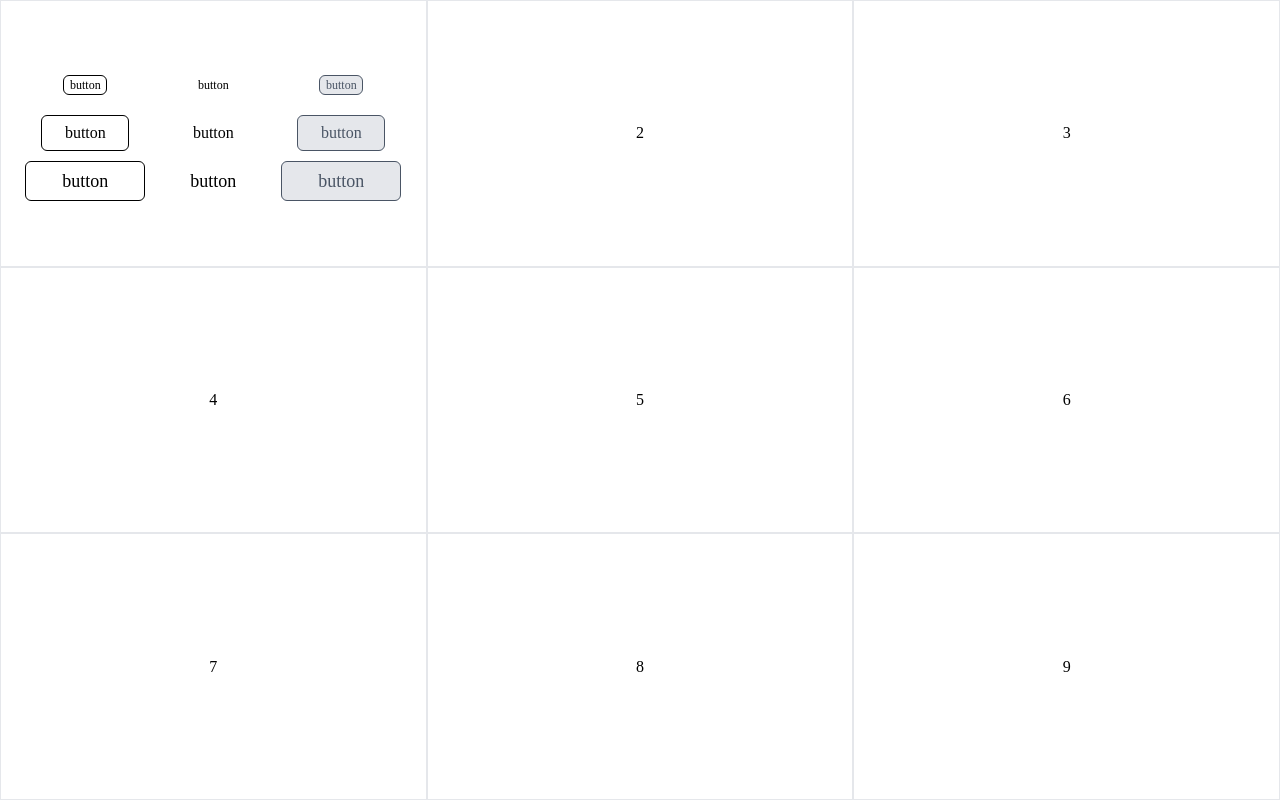
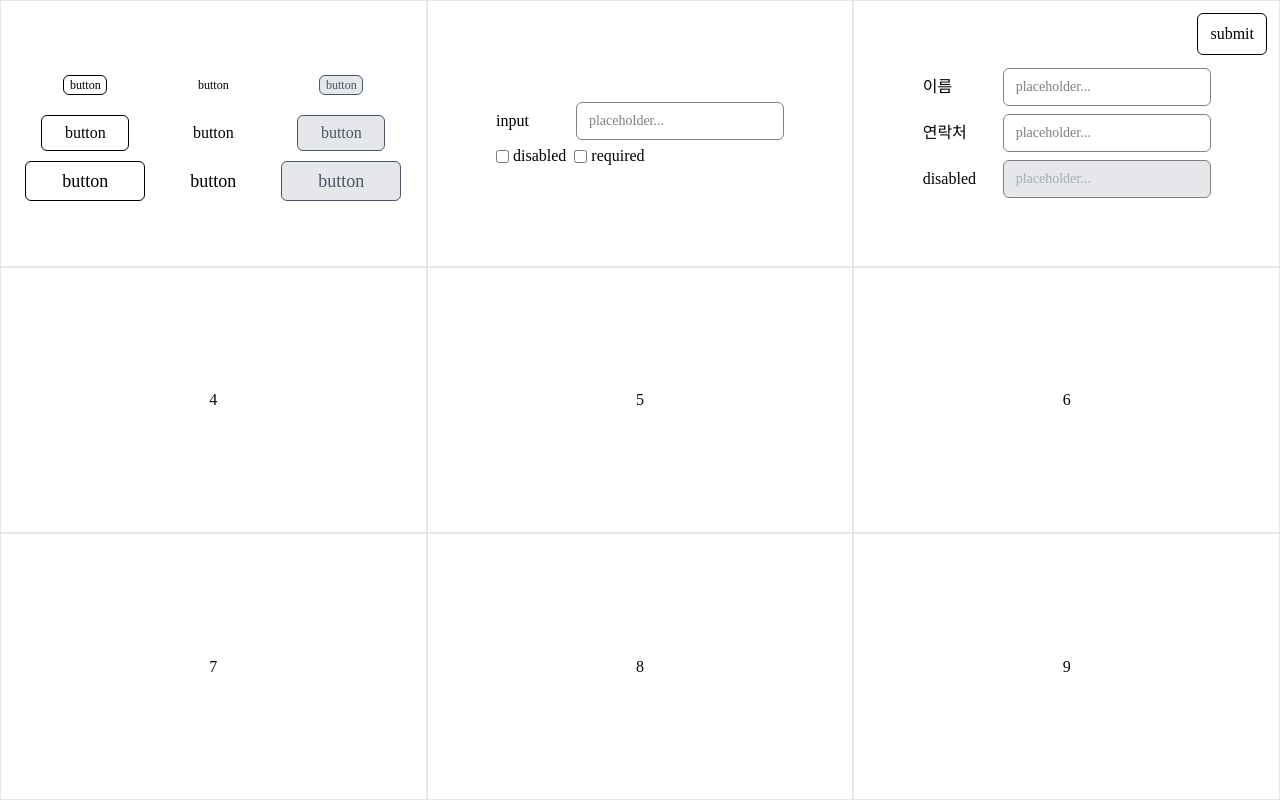
Before and after one commit to f-lab-edu/components-expo, a React (Vite) app: page / in a window 1280 px wide. Built offline with nearby package versions, Linux system fonts and the light colour scheme.

Commit message:
chore: 홈 화면 내 단일 인풋 및 인풋 그룹 추가

```diff
--- a/src/components/Home.tsx
+++ b/src/components/Home.tsx
@@ -1,12 +1,24 @@
 import ExhibitionButton from './button/ExhibitionButton';
 import Layout from './common/Layout';
+import ExhibitionInput from './input/ExhibitionInput';
+import ExhibitionInputGroup from './input/ExhibitionInputGroup';
 
 export default function Home() {
-  const components = [<ExhibitionButton />, 2, 3, 4, 5, 6, 7, 8, 9];
+  const components = [
+    <ExhibitionButton />,
+    <ExhibitionInput />,
+    <ExhibitionInputGroup />,
+    4,
+    5,
+    6,
+    7,
+    8,
+    9,
+  ];
   return (
     <main className="grid w-full h-full grid-cols-3 grid-rows-3 ">
-      {components.map((el) => (
-        <Layout> {el} </Layout>
+      {components.map((el, idx) => (
+        <Layout key={idx}> {el} </Layout>
       ))}
     </main>
   );
```
